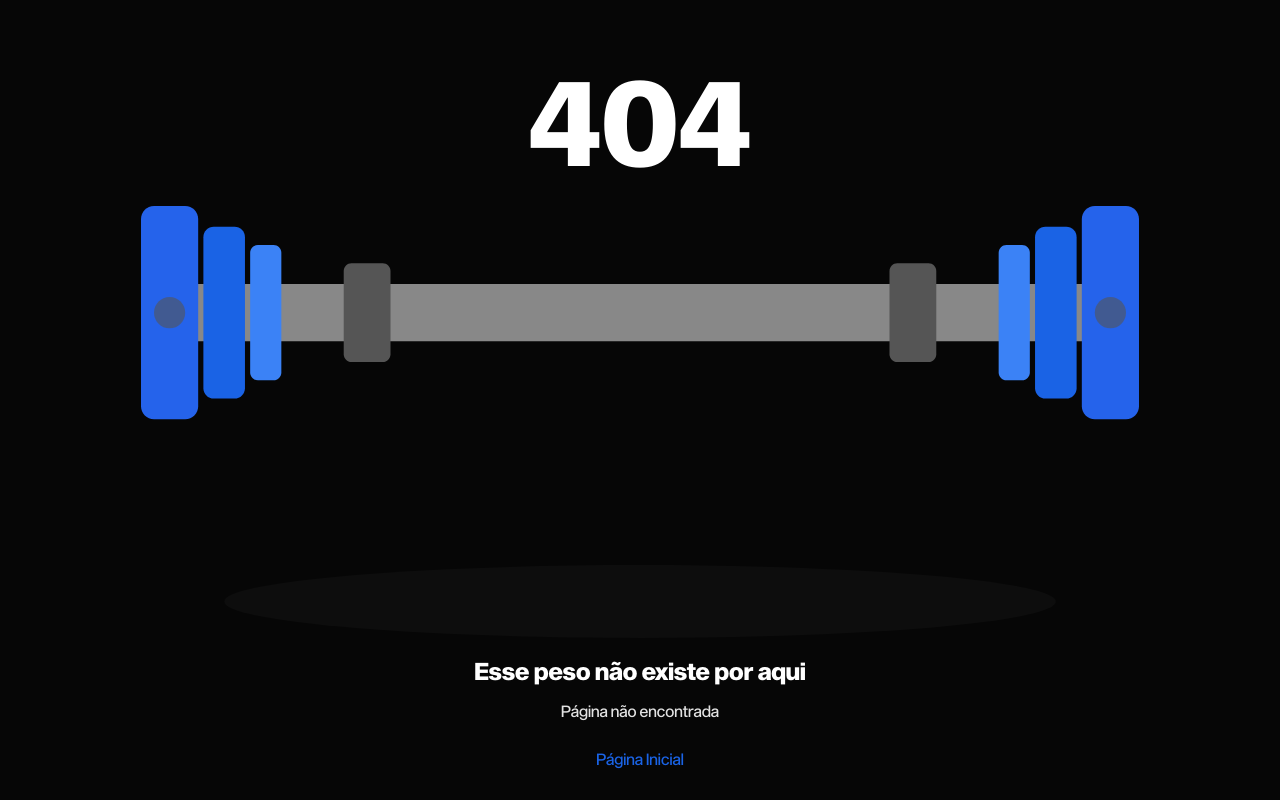
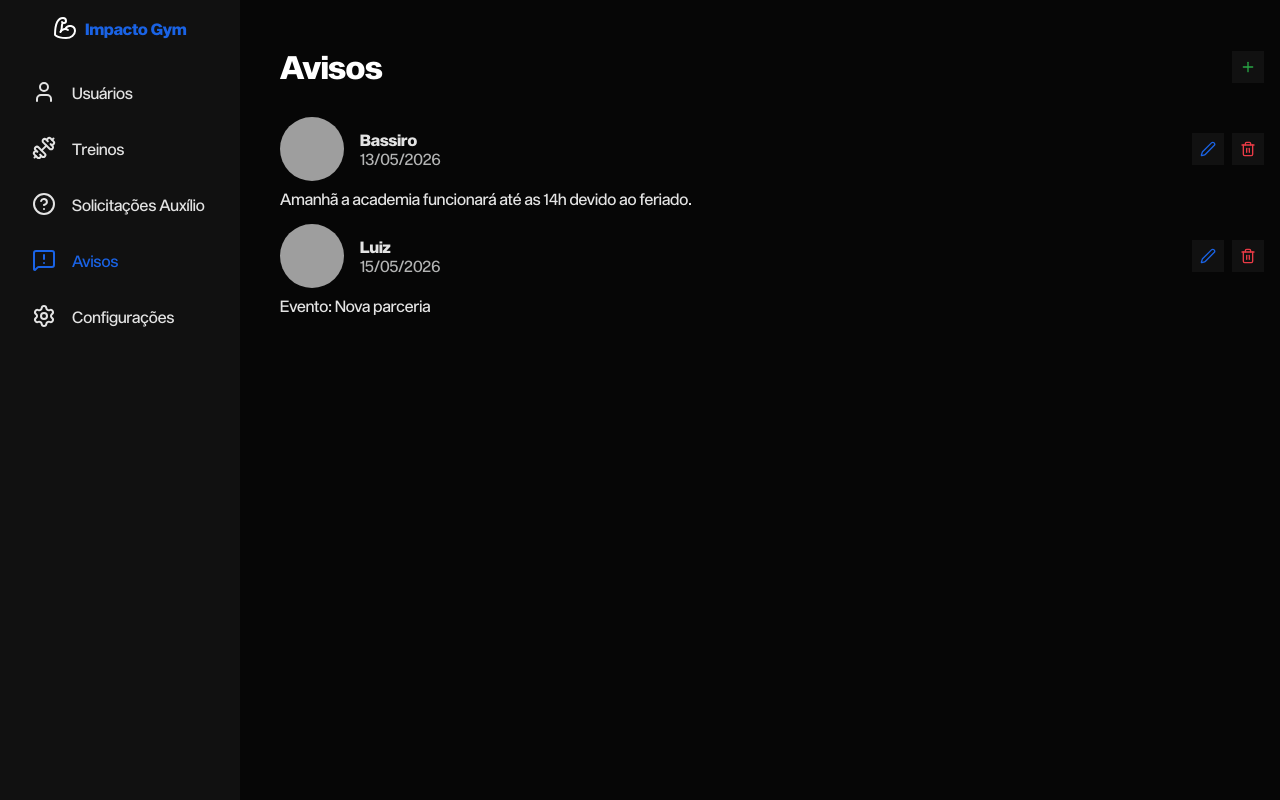
Before and after one commit to PI-CCOMP/impacto-gym, a React (Vite) app: page /dashboard/avisos in a window 1280 px wide. Before the commit this address had no page. Built offline with nearby package versions, Linux system fonts and the light colour scheme; grey boxes are pictures that could not be loaded.

Commit message:
feat: dashboardalert page

```diff
--- a/src/components/AlertCard/index.tsx
+++ b/src/components/AlertCard/index.tsx
@@ -1,3 +1,5 @@
+import { Edit2, Trash2 } from "lucide-react";
+import { ActionButton } from "../ActionButton";
 import styles from "./styles.module.css";
 
 type AlertCardProps = {
@@ -6,7 +8,8 @@ type AlertCardProps = {
   author: string;
   date: string;
   description: string;
-  onClick?: () => void;
+  onEdit?: () => void;
+  onDelete?: () => void;
 };
 
 export function AlertCard({
@@ -15,14 +18,34 @@ export function AlertCard({
   author,
   date,
   description,
+  onEdit,
+  onDelete,
 }: AlertCardProps) {
   return (
     <div className={styles.container}>
       <div className={styles.content}>
-        <img src={image} className={styles.img} />
-        <div>
+        <img src={image} className={styles.img} alt={author} />
+        <div style={{ flex: 1 }}>
           <b>{author}</b>
           <p className={styles.date}>{date}</p>
+        </div>
+        <div style={{ display: "flex", gap: "var(--size-sm)" }}>
+          {onEdit && (
+            <ActionButton
+              variant="edit"
+              icon={<Edit2 size={16} />}
+              title="Editar aviso"
+              onClick={onEdit}
+            />
+          )}
+          {onDelete && (
+            <ActionButton
+              variant="delete"
+              icon={<Trash2 size={16} />}
+              title="Deletar aviso"
+              onClick={onDelete}
+            />
+          )}
         </div>
       </div>
       <p>{description}</p>
--- a/src/components/QuickEditModal/index.tsx
+++ b/src/components/QuickEditModal/index.tsx
@@ -4,11 +4,17 @@ import styles from "./styles.module.css";
 
 type QuickEditModalProps = {
   name: string;
+  title?: string;
   onSave: (newName: string) => void;
   onClose: () => void;
 };
 
-export function QuickEditModal({ name, onSave, onClose }: QuickEditModalProps) {
+export function QuickEditModal({
+  name,
+  title = "Edição rápida!",
+  onSave,
+  onClose,
+}: QuickEditModalProps) {
   const [value, setValue] = useState(name);
 
   function handleSave() {
@@ -25,7 +31,7 @@ export function QuickEditModal({ name, onSave, onClose }: QuickEditModalProps) {
           <X size={18} />
         </button>
 
-        <h2 className={styles.title}>Edição rápida!</h2>
+        <h2 className={styles.title}>{title}</h2>
         <p className={styles.subtitle}>Preencha o campo abaixo</p>
 
         <label className={styles.label} htmlFor="quick-edit-name">
--- /dev/null
+++ b/src/pages/Dashboard/DashboardAlert.tsx
@@ -0,0 +1,151 @@
+import { useState } from "react";
+import { Plus, Trash2, Check } from "lucide-react";
+
+import { DashboardGrid } from "../../components/DashboardGrid";
+import { SideMenu } from "../../components/SideMenu";
+import { Container } from "../../components/Container";
+import { DashboardRow } from "../../components/DashboardRow";
+import { ActionButton } from "../../components/ActionButton";
+import { AlertCard } from "../../components/AlertCard";
+import { QuickEditModal } from "../../components/QuickEditModal";
+import { Toast } from "../../components/Toast";
+import { Button } from "../../components/Button";
+import { ButtonStroke } from "../../components/ButtonStroke";
+
+import { mockAlerts, mockLoggedUser, type Alert } from "../../mocks/mockData";
+
+function formatDate(timestamp: number) {
+  return new Date(timestamp).toLocaleDateString("pt-BR");
+}
+
+export function DashboardAlert() {
+  const [alerts, setAlerts] = useState<Alert[]>(mockAlerts);
+  const [editingAlert, setEditingAlert] = useState<Alert | null>(null);
+  const [deletingAlert, setDeletingAlert] = useState<Alert | null>(null);
+  const [showCreateModal, setShowCreateModal] = useState(false);
+  const [showSuccessToast, setShowSuccessToast] = useState(false);
+  const [successMessage, setSuccessMessage] = useState("");
+
+  const canManage =
+    mockLoggedUser.role === "admin" ||
+    mockLoggedUser.role === "instructor" ||
+    mockLoggedUser.role === "receptionist";
+
+  function handleCreate(description: string) {
+    const newAlert: Alert = {
+      id: `alert-${Date.now()}`,
+      author: mockLoggedUser.name,
+      image: "", // em produção viria do perfil do usuário logado
+      publishedAt: Date.now(),
+      description,
+    };
+    setAlerts((prev) => [newAlert, ...prev]);
+    setSuccessMessage("Aviso criado com sucesso!");
+    setShowSuccessToast(true);
+  }
+
+  function handleEdit(description: string) {
+    if (!editingAlert) return;
+    setAlerts((prev) =>
+      prev.map((a) => (a.id === editingAlert.id ? { ...a, description } : a)),
+    );
+    setSuccessMessage("Aviso editado com sucesso!");
+    setShowSuccessToast(true);
+  }
+
+  function handleConfirmDelete() {
+    if (!deletingAlert) return;
+    setAlerts((prev) => prev.filter((a) => a.id !== deletingAlert.id));
+    setDeletingAlert(null);
+    setSuccessMessage("Aviso excluído com sucesso!");
+    setShowSuccessToast(true);
+  }
+
+  return (
+    <DashboardGrid>
+      <SideMenu />
+      <Container>
+        <DashboardRow>
+          <h1>Avisos</h1>
+          {canManage && (
+            <ActionButton
+              variant="accept"
+              icon={<Plus size={16} />}
+              title="Criar aviso"
+              onClick={() => setShowCreateModal(true)}
+            />
+          )}
+        </DashboardRow>
+
+        <div
+          style={{
+            display: "flex",
+            flexDirection: "column",
+            gap: "var(--size-md)",
+          }}
+        >
+          {alerts.length === 0 && <p>Nenhum aviso cadastrado.</p>}
+          {alerts.map((alert) => (
+            <AlertCard
+              key={alert.id}
+              id={alert.id}
+              image={alert.image}
+              author={alert.author}
+              date={formatDate(alert.publishedAt)}
+              description={alert.description}
+              onEdit={canManage ? () => setEditingAlert(alert) : undefined}
+              onDelete={canManage ? () => setDeletingAlert(alert) : undefined}
+            />
+          ))}
+        </div>
+
+        {showCreateModal && (
+          <QuickEditModal
+            name=""
+            title="Criar Aviso"
+            onSave={(description) => {
+              handleCreate(description);
+              setShowCreateModal(false);
+            }}
+            onClose={() => setShowCreateModal(false)}
+          />
+        )}
+
+        {editingAlert && (
+          <QuickEditModal
+            name={editingAlert.description}
+            onSave={(description) => {
+              handleEdit(description);
+              setEditingAlert(null);
+            }}
+            onClose={() => setEditingAlert(null)}
+          />
+        )}
+
+        {deletingAlert && (
+          <Toast
+            message={`Você realmente quer deletar este aviso?`}
+            icon={<Trash2 />}
+            onClose={() => setDeletingAlert(null)}
+          >
+            <Button
+              style={{ marginTop: 0 }}
+              onClick={() => setDeletingAlert(null)}
+            >
+              Cancelar
+            </Button>
+            <ButtonStroke onClick={handleConfirmDelete}>Deletar</ButtonStroke>
+          </Toast>
+        )}
+
+        {showSuccessToast && (
+          <Toast
+            message={successMessage}
+            icon={<Check />}
+            onClose={() => setShowSuccessToast(false)}
+          />
+        )}
+      </Container>
+    </DashboardGrid>
+  );
+}
--- a/src/routes/index.tsx
+++ b/src/routes/index.tsx
@@ -34,6 +34,7 @@ import { DashboardTraining } from "../pages/Dashboard/DashboardTraining";
 import { DashboardTrainingDetail } from "../pages/Dashboard/DashboardTrainingDetail";
 import { DashboardEditTraining } from "../pages/Dashboard/DashboardEditTraining";
 import { DashboardHelp } from "../pages/Dashboard/DashboardHelp";
+import { DashboardAlert } from "../pages/Dashboard/DashboardAlert";
 
 export function AppRoutes() {
   const location = useLocation();
@@ -94,6 +95,7 @@ export function AppRoutes() {
           path="/dashboard/solicitacoes_auxilio"
           element={<DashboardHelp />}
         />
+        <Route path="/dashboard/avisos" element={<DashboardAlert />} />
       </Route>
 
       <Route path="*" element={<Page404 />} />
```
